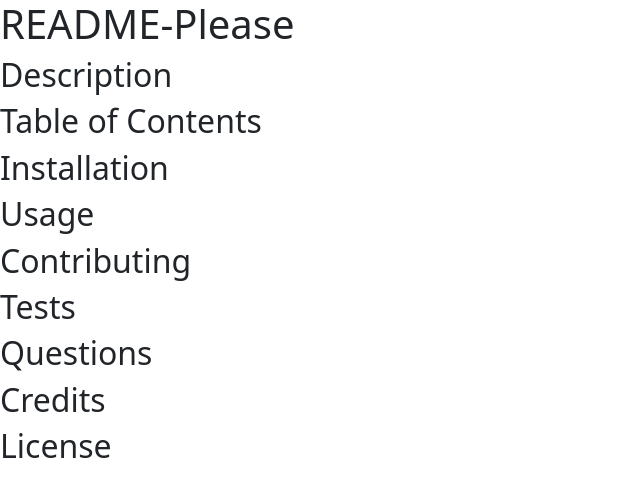
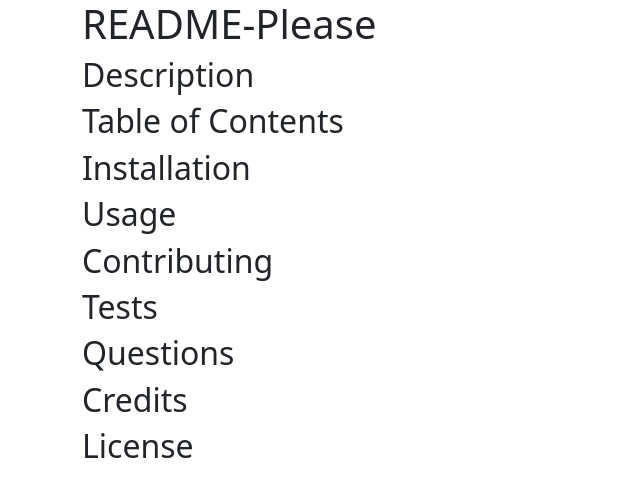
Before and after one commit to brittanyb89/README-Please, a website: page index.html in a window 1280 px wide. Shown: the whole page, without its empty margins (0-640 px from the left). Drawn offline with nearby package versions, Linux system fonts and the light colour scheme.

Commit message:
Added index.html

```diff
--- a/index.html
+++ b/index.html
@@ -17,16 +17,45 @@
     <link rel="icon" type="image/x-icon" href="./assets/images/readme.jpg" />
   </head>
   <body>
+    <div class="container" id="header">
       <h1>README-Please</h1>
+    </div>
+
+    <div class="container" id="descrip">
       <h2>Description</h2>
+    </div>
+
+    <div class="container" id="TOC">
       <h2>Table of Contents</h2>
+    </div>
+
+    <div class="container" id="install">
       <h2>Installation</h2>
+    </div>
+
+    <div class="container" id="use">
       <h2>Usage</h2>
+    </div>
+
+    <div class="container" id="contrib">
       <h2>Contributing</h2>
+    </div>
+
+    <div class="container" id="test">
       <h2>Tests</h2>
+    </div>
+
+    <div class="container" id="quest">
       <h2>Questions</h2>
+    </div>
+
+    <div class="container" id="credit">
       <h2>Credits</h2>
+    </div>
+
+    <div class="container" id="license">
       <h2>License</h2>
+    </div>
 
     <script
       src="https://cdn.jsdelivr.net/npm/bootstrap@5.2.3/dist/js/bootstrap.bundle.min.js"
```
Lines whose indentation alone changed are shown as unchanged.
